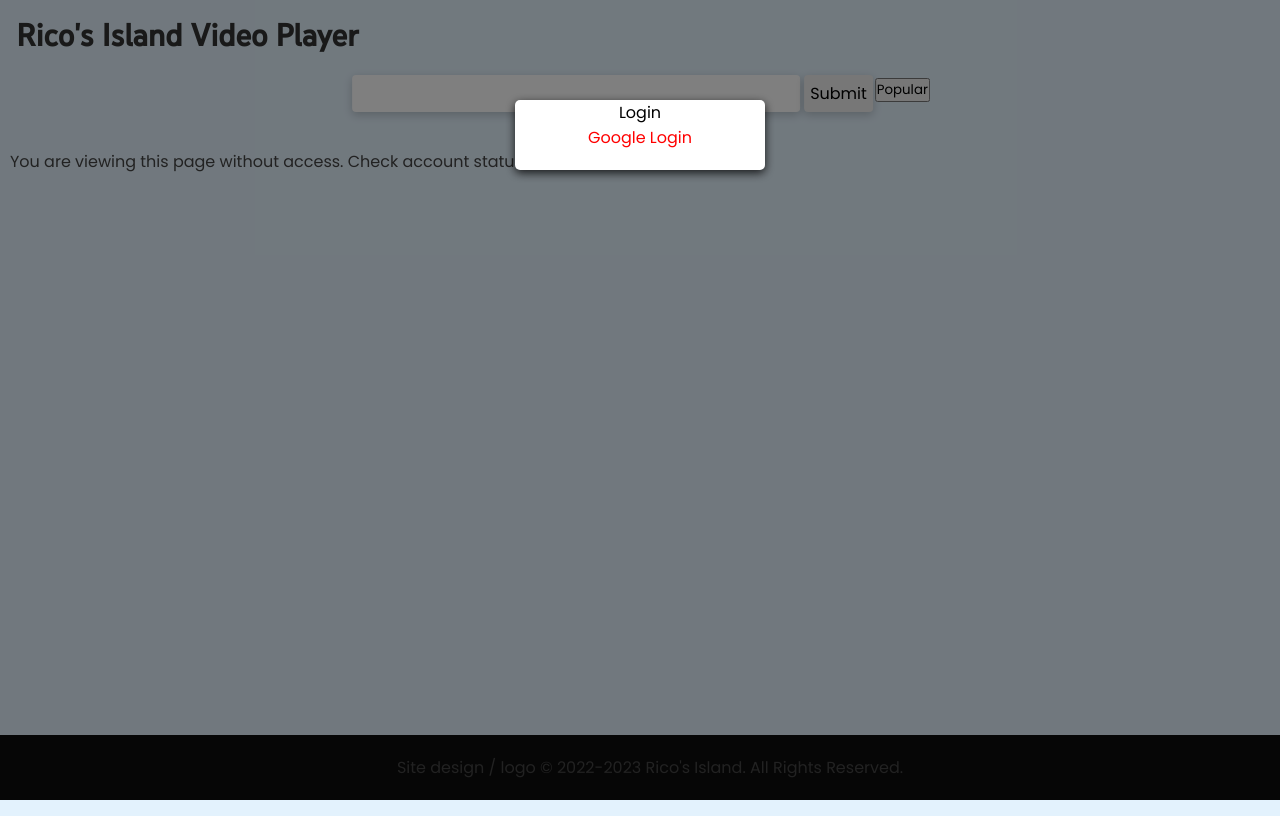
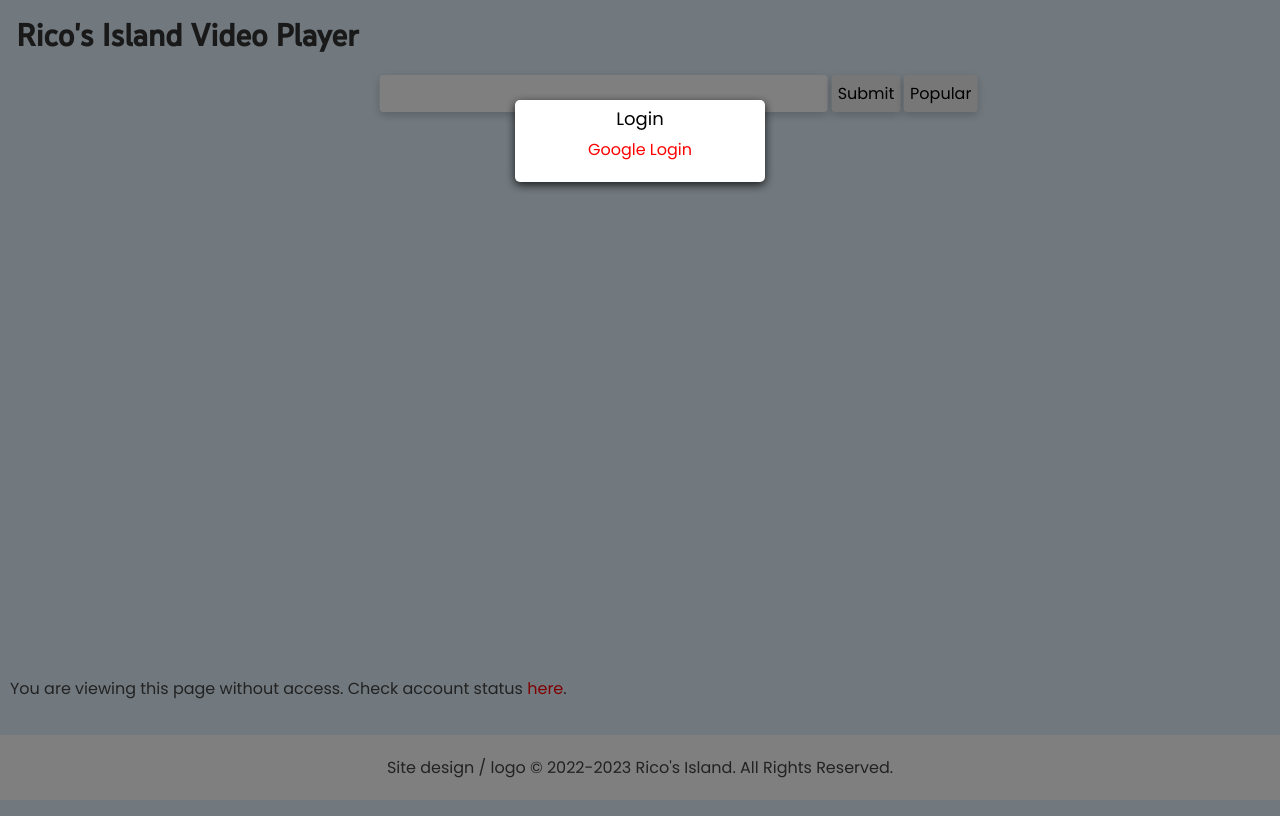
Before and after one commit to LikeToAccess/RICO.CX, a Flask app: page / in a window 1280 px wide. Run offline with Flask 2, Linux system fonts and the light colour scheme; parts of the project's set-up code (start-up, migrations or seed data) failed here and were passed over.

Commit message:
UI improvements

```diff
--- a/static/css/style.css
+++ b/static/css/style.css
@@ -19,12 +19,12 @@
 body {
 	color: var(--body-color);
 	background-color: var(--body-background-color);
-	margin: 0;
-	padding: 0;
+/*	margin: 0;*/
+/*	padding: 0;*/
 /*	background-image: var(--body-background-image);*/
 	background-size: 100%;
 	background-repeat: no-repeat;
-	min-height: 100vh;
+	min-height: 90vh;
 }
 
 h1 {
@@ -58,7 +58,7 @@ a {
 
 /**
  * ----------------------------------------
- * search bar
+ * footer
  * ----------------------------------------
  */
 footer {
@@ -66,10 +66,15 @@ footer {
 	left: 0;
 	bottom: 0;
 	width: 100%;
-	background-color: #0C0C0C;
+	background-color: var(--footer-background-color);
 	color: var(--body-color);
 	text-align: center;
 	padding-bottom: 20px;
+}
+
+footer > p {
+/*	margin-left: 20px;*/
+	margin-top: 20px;
 }
 
 /**
@@ -89,16 +94,26 @@ footer {
 	outline: none;
 }
 
-#input-section input {
+#input-section input, button#pop-button-id {
 	font-size: 16px;
-	margin: 2px;
-	margin-top: 10px;
+	margin: 10px 2px 2px;
 	padding: 6px;
 	border-radius: 4px;
 	border: 0;
 	box-shadow: 0 3px 10px rgb(0 0 0 / 0.2);
 	/*background: white;*/
 }
+
+input#submit-button-id, button#pop-button-id {
+	cursor: pointer;
+}
+
+button#pop-button-id {
+	position: absolute;
+	right: -77px;
+	top: 0;
+}
+
 
 #search-term-id {
 	width: 35vw;
@@ -113,6 +128,16 @@ footer {
 	transform: translate(-50%);
 /*	margin-bottom: 500px;*/
 }
+
+/*button#pop-button-id {
+	font-size: 16px;
+	padding: 6px;
+	cursor: pointer;
+	border: 0;
+	margin: 10px 2px 2px;
+	box-shadow: 0 3px 10px rgb(0 0 0 / 20%);
+	border-radius: 4px;
+}*/
 
 /**
  * ----------------------------------------
@@ -201,6 +226,8 @@ footer {
 
 #login-container > p {
 	color: #000;
+	margin: 5px 5px;
+	font-size: 18px;
 }
 
 /**
@@ -232,13 +259,3 @@ footer {
 	height: 60px;
 	animation: animate-preloader 1s linear infinite;
 }
-
-/**
- * ----------------------------------------
- * footer
- * ----------------------------------------
- */
-footer > p {
-	margin-left: 20px;
-	margin-top: 20px;
-}
--- a/static/css/tables.css
+++ b/static/css/tables.css
@@ -18,7 +18,7 @@
 	padding-top: 12px;
 	padding-bottom: 12px;
 	text-align: left;
-	background-color: var(--body-color);
+	background-color: var(--table-header-background-color);
 	color: var(--secondary-color);
 }
 
--- a/static/css/variables.css
+++ b/static/css/variables.css
@@ -10,6 +10,8 @@
 		--primary-color: #FFF;
 		--secondary-color: #2289FF;
 		--background-color: #EFEFEF;
+		--footer-background-color: #FFF;
+		--table-header-background-color: #C2C4D5;
 	}
 }
 
@@ -25,6 +27,8 @@
 		--primary-color: #A5A5A5;
 		--secondary-color: #3F3F3F;
 		--background-color: #292929;
+		--footer-background-color: #0C0C0C;
+		--table-header-background-color: #EEE;
 	}
 }
 
--- /dev/null
+++ b/static/css/welcome-info.css
@@ -0,0 +1,8 @@
+.welcome-info {
+	position: absolute;
+	bottom: 64px;
+}
+
+.welcome-info img {
+	border-radius: 50%;
+}
--- a/static/js/video-player.js
+++ b/static/js/video-player.js
@@ -22,3 +22,27 @@ video.addEventListener("pause", () => {
 	// Replace the play icon with the pause icon
 	playButton.classList.replace("fa-pause", "fa-play");
 });
+
+function showVideoPlayer() {
+	document.getElementsByClassName("container")[0].removeAttribute("hidden");
+}
+
+function handleGetvideoResponse(response) {
+	// response contains the direct video url or captcha error
+	removePreloader();
+	json = JSON.parse(response.responseText);
+	console.log(json);
+	if (response.status == 200) {
+		// Play video
+		console.log("Playing video");
+		expires = json.data.split("~exp=")[1].split("~acl=/*~hmac=")[0];
+		setCookie("video_url", json.data, expires);
+		document.getElementById("video-id").src = json.data;
+		showVideoPlayer();
+	} else if (response.status == 225) {
+		const captchaImage = json.data;
+		const page_url = json.page_url;
+		console.log("HTTP response status code: "+ response.status +"\n"+ json.message);
+		captchaPopUp(captchaImage, page_url);
+	}
+}
--- /dev/null
+++ b/templates/includes/login.html
@@ -0,0 +1,16 @@
+<div class="overlay" id="login-modal">
+	<div id="login-container">
+		<p>Login</p>
+		<div class="login-form">
+			<a class="button" href="/login">Google Login</a>
+		</div>
+		<!-- <div class="g_id_signin"
+			 data-type="standard"
+			 data-shape="rectangular"
+			 data-theme="filled_black"
+			 data-text="signin_with"
+			 data-size="large"
+			 data-logo_alignment="left">
+		</div> -->
+	</div>
+</div>
--- /dev/null
+++ b/templates/includes/welcome-info.html
@@ -0,0 +1,10 @@
+<link rel="stylesheet" type="text/css" href="/static/css/welcome-info.css">
+
+<div style="margin: 10px;" class="welcome-info">
+	{% if not group %}
+		<p>You are viewing this page without access. Check account status <a href="/pending">here</a>.</p>
+		<br>
+	{% endif %}
+	{% include "includes/account.html" %}
+	<!-- {#% block content %}{% endblock %#} -->
+</div>
--- a/templates/layouts/home.html
+++ b/templates/layouts/home.html
@@ -6,15 +6,11 @@
 	<title>{% block title %}{% endblock %}</title>
 
 	<link rel="stylesheet" type="text/css" href="/static/css/style.css">
-	<link rel="stylesheet" type="text/css" href="/static/css/video-player.css">
 	<link rel="stylesheet" type="text/css" href="/static/css/animation.css">
-	<link rel="stylesheet" type="text/css" href="/static/css/font-awesome-6.2.1.min.css">
-	<link rel="stylesheet" type="text/css" href="/static/css/material-symbols-rounded.css">
+	<link rel="stylesheet" type="text/css" href="/static/css/cards.css">
 	<!-- <link rel="stylesheet" type="text/css" href="https://cdnjs.cloudflare.com/ajax/libs/font-awesome/6.2.1/css/all.min.css"> -->
 	<!-- <link rel="stylesheet" type="text/css" href="https://fonts.googleapis.com/css2?family=Material+Symbols+Rounded:opsz,wght,FILL,GRAD@20..48,100..700,0..1,-50..200"> -->
-	<link rel="stylesheet" type="text/css" href="/static/css/material-icons.css">
 	<script src="/static/js/script.js" defer></script>
-	<script src="/static/js/video-player.js" type="text/javascript" defer></script>
 	<script src="/static/js/settings.js" type="text/javascript"></script>
 	<link rel="shortcut icon" type="image/png" href="/static/ico/favicon.png"/>
 </head>
@@ -26,96 +22,35 @@
 <main>
 	<div class="search-container">
 		<form id="input-section" autocomplete="off">
-			<input type="text" id="search-term-id">
+			<input type="text" required id="search-term-id">
 			<input type="submit" value="Submit" id="submit-button-id">
-			<button id="pop-button-id" onclick="handlePopularOnClick()">Popular</button>
 			<!-- <button type="submit" value="Popular" id="pop-button-id"> -->
 		</form>
+		<button id="pop-button-id" onclick="handlePopularOnClick()">Popular</button>
 	</div>
 	<div style="margin: 85px;"></div>
 
-	<div class="video-player">
-	{% if video_url %}
-		<div class="container">
-	{% else %}
-		<div class="container" hidden>
+	{% if user.is_authenticated %}
+	<div id="results-section">
+	{% for i in range(4) %}
+		<div class="search-result">
+			<img id="-1" src="/static/img/demo-thumbnail.jpg" class="result-thumbnail" onclick="onItemClick('DATA');">
+			<p class="result-title">Flushed Away</p>
+			<p class="result-year label"> 2006 </p>
+			<p class="result-imdb label"> IMDb: 9.7 </p>
+			<p class="result-duration label"> 85 min </p>
+		</div>
+	{% endfor %}
+	</div>
 	{% endif %}
-		<div class="wrapper">
-			<div class="video-timeline">
-				<div class="progress-area">
-					<span>0:00</span>
-					<div class="progress-bar"></div>
-				</div>
-			</div>
-			<ul class="video-controls">
-				<li class="options left">
-					<button class="volume"><i class="fas fa-volume-high"></i></button>
-					<input type="range" id="range-input">
-					<div class="video-timer">
-						<p class="current-time">0:00</p>
-						<p class="separator"> / </p>
-						<p class="video-duration">0:00</p>
-					</div>
-				</li>
-				<li class="options center">
-					<button class="skip-backward"><i class="fas fa-backward"></i></button>
-					<button class="play-pause"><i class="fas fa-play"></i></button>
-					<button class="skip-forward"><i class="fas fa-forward"></i></button>
-				</li>
-				<li class="options right">
-					<div class="settings-content">
-						<button class="playback-settings"><i class="fas fa-gear"></i></button>
-						<ul class="settings-options">
-							<li>2160p</li>
-							<li>1440p</li>
-							<li class="active">1080p</li>
-							<li>720p</li>
-							<li>480p</li>
-							<li>360p</li>
-						</ul>
-					</div>
-					<button class="picture-in-picture">
-						<span class="material-symbols-rounded">picture_in_picture_alt</span>
-					</button>
-					<button class="fullscreen"><i class="fas fa-expand"></i></button>
-				</li>
-			</ul>
-		</div>
-		{% if user.is_authenticated %}
-			<video id="video-id" preload="metadata" src="{{ video_url }}"></video>
-		{% else %}
-			<!-- <video id="video-id" preload="metadata" autoplay muted loop src="/static/video/loading.mp4"></video> -->
-		{% endif %}
-	</div>
-	</div>
+
+	{# {% include "includes/video-player.html" %} #}
 
 	{% if not user.is_authenticated %}
-		<div class="overlay" id="login-modal">
-			<div id="login-container">
-				<p>Login</p>
-				<div class="login-form">
-					<a class="button" href="/login">Google Login</a>
-				</div>
-				<!-- <div class="g_id_signin"
-					 data-type="standard"
-					 data-shape="rectangular"
-					 data-theme="filled_black"
-					 data-text="signin_with"
-					 data-size="large"
-					 data-logo_alignment="left">
-				</div> -->
-			</div>
-		</div>
+		{% include "includes/login.html" %}
 	{% endif %}
 
-	<div style="margin: 10px;">
-		{% if not group %}
-			<p>You are viewing this page without access. Check account status <a href="/pending">here</a>.</p>
-			<br>
-		{% endif %}
-		{% include "includes/account.html" %}
-		<!-- {#% block content %}{% endblock %#} -->
-	</div>
+	{% include "includes/welcome-info.html" %}
 </main>
 {% include "includes/footer.html" %}
 </body>
```
Also changed, not shown: static/css/cards.css (added, +84 -0 lines), static/js/script.js (+39 -34 lines), templates/includes/video-player.html (added, +61 -0 lines).
